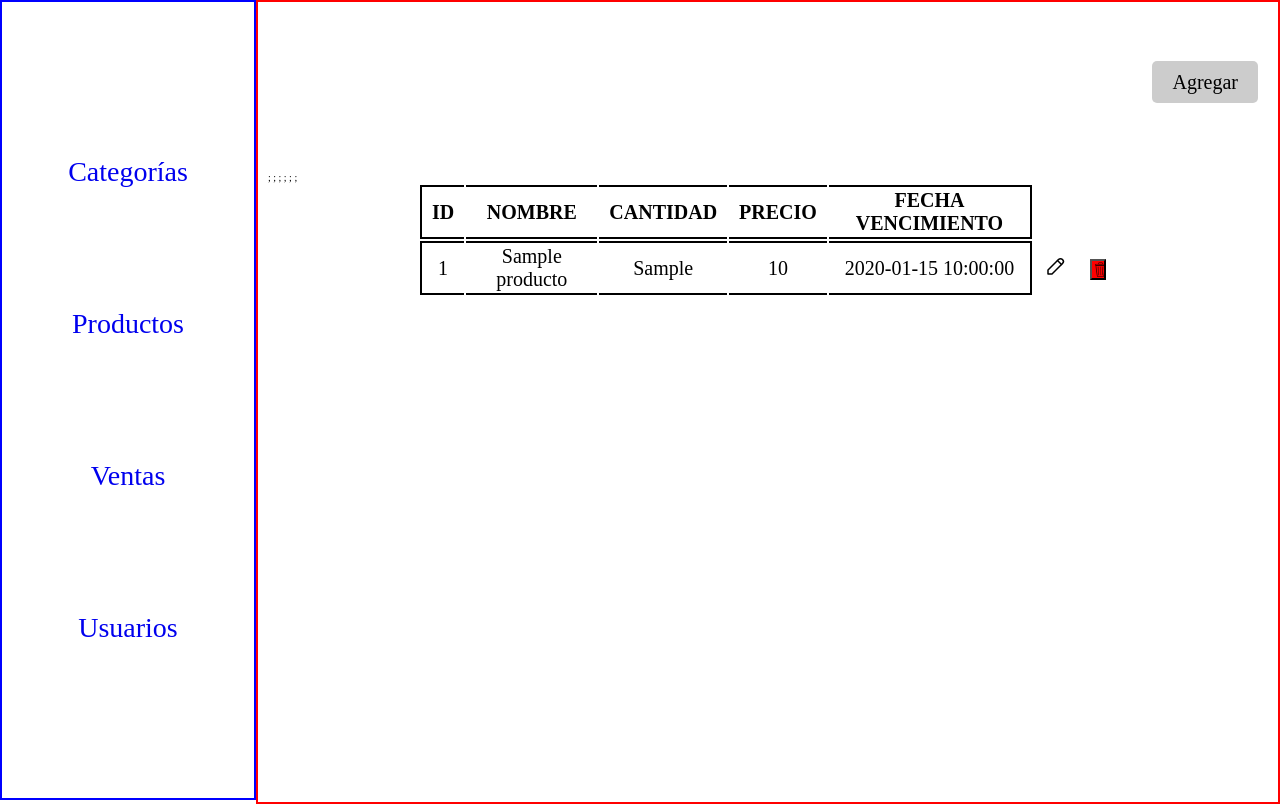
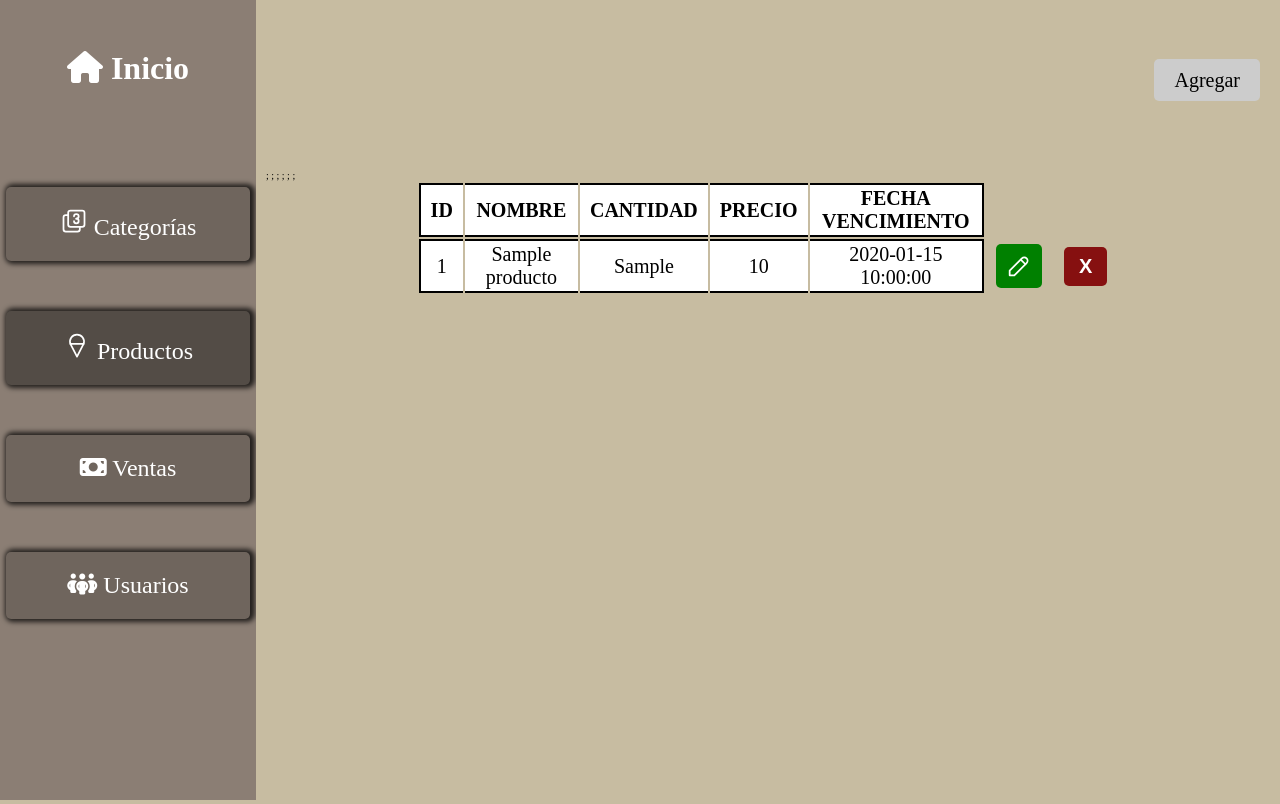
Before and after one commit to RoberthNC/ProyectoEdgar, a PHP site: page /productos.php in a window 1280 px wide. Run offline with PHP 8.4, Linux system fonts and the light colour scheme; tables that the repository leaves empty or names only in its code hold one stand-in row (values such as "Sample post"); some libraries are stand-ins or nearby versions.

Commit message:
css avance

```diff
--- a/build/css/app.css
+++ b/build/css/app.css
@@ -101,50 +101,94 @@ img {
   grid-template-columns: 1fr 4fr;
 }
 
-.sidebard {
+.sidebar {
   height: 100vh;
-  border: 2px solid blue;
+  background-color: #8B7E74;
+  display: flex;
+  flex-direction: column;
+}
+.sidebar__menu-inicio {
+  text-align: center;
+  color: white;
+  font-weight: 800;
+  margin: 5rem 0 10rem 0;
+  font-size: 32px;
 }
 
 nav {
   display: flex;
   flex-direction: column;
-  justify-content: center;
-  row-gap: 15vh;
+  row-gap: 5rem;
   height: 100%;
+  width: 95%;
+  margin: 0 auto;
 }
 nav a {
-  font-size: 28px;
+  color: white;
+  background-color: #6f655d;
+  border-radius: 0.5rem;
+  padding: 2rem 0;
+  box-shadow: 2px 0px 5px 3px rgba(0, 0, 0, 0.75);
+  -webkit-box-shadow: 2px 0px 5px 3px rgba(0, 0, 0, 0.75);
+  -moz-box-shadow: 2px 0px 5px 3px rgba(0, 0, 0, 0.75);
+  font-size: 24px;
   text-align: center;
+}
+nav a:hover {
+  background-color: #534c46;
+}
+nav .seleccionado {
+  background-color: #534c46;
 }
 
 .main {
-  border: 2px solid red;
+  background-color: #C7BCA1;
 }
 
 .contenedor-categorias {
+  margin: 0 auto;
+  max-width: 60rem;
   display: grid;
-  grid-template-columns: repeat(2, 1fr);
+  grid-template-columns: repeat(1, 1fr);
+  align-items: flex-start;
   height: 100%;
 }
 
 .agregar_categorias {
-  margin: auto 0;
+  margin: 10rem 0 0 0;
+  align-self: flex-start;
+  padding: 2rem 0 4rem 0;
+  background-color: rgba(0, 0, 0, 0.3);
   border: 2px solid black;
-  padding: 2rem 0 4rem 0;
+  border-radius: 1rem;
 }
 .agregar_categorias h2 {
-  text-align: left;
+  text-align: center;
   margin-bottom: -2rem;
+  color: white;
+}
+.agregar_categorias input[type=submit] {
+  background-color: white;
+  color: black;
+}
+.agregar_categorias input[type=text] {
+  font-size: 22px;
 }
 
 .listar_categorias {
-  margin: auto 0;
+  margin: -5rem 0 0 0;
+  align-self: flex-start;
   border: 2px solid black;
+  background-color: rgba(0, 0, 0, 0.3);
+  border-radius: 1rem;
   padding: 2rem 0 4rem 0;
+  color: white;
 }
 .listar_categorias li {
-  font-size: 16px;
+  font-size: 18px;
+  color: white;
+  list-style: none;
+  margin-bottom: 10px;
 }
 
 .contenedor-productos {
@@ -178,25 +222,53 @@ nav a {
   text-align: center;
   padding: 2px 10px;
   font-size: 20px;
+  background-color: white;
+}
+.contenedor-tabla .tabla-productos tr .sin-borde_td,
+.contenedor-tabla .tabla-productos tr .sin-borde_th {
+  background-color: transparent;
+}
+.contenedor-tabla .tabla-productos tr .sin-borde_td {
+  border-radius: 10%;
 }
 
 .borde {
   border-top: 2px solid black;
   border-bottom: 2px solid black;
+  background-color: white;
 }
 
 .borde:first-of-type {
   border-left: 2px solid black;
+  background-color: transparent;
 }
 
 .borde:nth-child(5) {
   border-right: 2px solid black;
+  background-color: transparent;
+}
+
+.actualizar {
+  background-color: green;
+  display: flex;
+  align-items: center;
+  justify-content: center;
+  padding: 8px 9px;
+  border-radius: 5px;
 }
 
 .basura {
-  background-image: url("./../../imagenes/papelera-de-reciclaje.png");
-  background-size: cover;
-  background-color: red;
+  background-color: transparent;
+  font-size: 20px;
+  border: none;
+  color: white;
+  font-weight: 900;
+  background-color: rgb(134, 16, 16);
+  padding: 8px 15px;
+  border-radius: 5px;
+}
+.basura:hover {
+  cursor: pointer;
 }
 
 .agregar-producto {
--- a/categorias.php
+++ b/categorias.php
@@ -25,7 +25,7 @@ if($_SERVER["REQUEST_METHOD"]==="POST"){
     <div class="agregar_categorias">
         <form action="" method="POST" class="formulario">
             <h2>Agregar Categoría</h2>
-            <input type="text" name="categoria">
+            <input type="text" name="categoria" placeholder="Agrega una Categoria">
             <input type="submit" value="Agregar Categoría">
         </form>
     </div>
--- a/conexion.php
+++ b/conexion.php
@@ -1,7 +1,7 @@
 <?php
 
 function ConexionBD(){
-    $db = mysqli_connect("localhost","root","","tiendarosas");
+    $db = mysqli_connect("localhost","root","Flash123","tiendarosas");
 
     return $db;
 }
--- a/funciones.php
+++ b/funciones.php
@@ -6,4 +6,10 @@ function debugear($datos){
 
     exit;
 }
+function paginaActual($url){
+    if(str_contains($_SERVER["REQUEST_URI"],$url)){
+        return true;
+    }
+    return false;
+}
 ?>
--- a/includes/layout_principal.php
+++ b/includes/layout_principal.php
@@ -5,17 +5,31 @@
     <meta http-equiv="X-UA-Compatible" content="IE=edge">
     <meta name="viewport" content="width=device-width, initial-scale=1.0">
     <title>Layout</title>
+    <link rel="stylesheet" href="https://use.fontawesome.com/releases/v5.15.4/css/all.css" integrity="sha384-DyZ88mC6Up2uqS4h/KRgHuoeGwBcD4Ng9SiP4dIRy0EXTlnuz47vAwmeGwVChigm" crossorigin="anonymous"/>
+
     <link rel="stylesheet" href="./build/css/app.css">
     <script src="https://kit.fontawesome.com/70a17eec4f.js" crossorigin="anonymous"></script>
 </head>
 <body>
+    <?php paginaActual('hola')?>
     <div class="contenedor-layout">
-        <div class="sidebard">
+        <div class="sidebar">
+            <a class="sidebar__menu-inicio"><i class="fa-solid fa-house"></i> Inicio</a>
             <nav class="menu_nav">
-                <a href="categorias.php">Categorías</a>
-                <a href="productos.php">Productos</a>
-                <a href="ventas.php">Ventas</a>
-                <a href="usuarios.php">Usuarios</a>
+                <a class="<?php echo paginaActual('categoria')? 'seleccionado':''?>" href="categorias.php"><svg xmlns="http://www.w3.org/2000/svg" class="icon icon-tabler icon-tabler-box-multiple-3" width="28" height="28" viewBox="0 0 24 24" stroke-width="1.5" stroke="#ffffff" fill="none" stroke-linecap="round" stroke-linejoin="round">
+                    <path stroke="none" d="M0 0h24v24H0z" fill="none"/>
+                    <rect x="7" y="3" width="14" height="14" rx="2" />
+                    <path d="M17 17v2a2 2 0 0 1 -2 2h-10a2 2 0 0 1 -2 -2v-10a2 2 0 0 1 2 -2h2" />
+                    <path d="M14 10a2 2 0 1 0 -2 -2" />
+                    <path d="M12 12a2 2 0 1 0 2 -2" />
+                    </svg> Categorías</a>
+                <a class="<?php echo paginaActual('productos')? 'seleccionado':''?>" href="productos.php"><svg xmlns="http://www.w3.org/2000/svg" class="icon icon-tabler icon-tabler-ice-cream-2" width="28" height="28" viewBox="0 0 24 24" stroke-width="1.5" stroke="#ffffff" fill="none" stroke-linecap="round" stroke-linejoin="round">
+                    <path stroke="none" d="M0 0h24v24H0z" fill="none"/>
+                    <path d="M17.657 11.004a6 6 0 1 0 -11.315 0" />
+                    <path d="M6.342 11l5.658 11l5.657 -10.996z" />
+                    </svg> Productos</a>
+                <a class="<?php echo paginaActual('ventas')? 'seleccionado':''?>" href="ventas.php"><i class="fa-solid fa-money-bill"></i> Ventas</a>
+                <a class="<?php echo paginaActual('usuarios')? 'seleccionado':''?>" href="usuarios.php"><i class="fa-solid fa-people-group"></i> Usuarios</a>
             </nav>
         </div>
         <div class="main">
@@ -25,4 +39,6 @@
         </div>
     </div>
 </body>
+<script defer src="https://use.fontawesome.com/releases/v5.15.4/js/all.js" integrity="sha384-rOA1PnstxnOBLzCLMcre8ybwbTmemjzdNlILg8O7z1lUkLXozs4DHonlDtnE7fpc" crossorigin="anonymous"></script>
+
 </html>
--- a/productos.php
+++ b/productos.php
@@ -28,8 +28,8 @@ if($_SERVER["REQUEST_METHOD"]==="POST"){
                 <th class="borde">CANTIDAD</th>
                 <th class="borde">PRECIO</th>
                 <th class="borde">FECHA VENCIMIENTO</th>
-                <th></th>
-                <th></th>
+                <th class="sin-borde_th"></th>
+                <th class="sin-borde_th"></th>
             </tr>
             <?php
             if($resultados->num_rows>0){
@@ -40,15 +40,15 @@ if($_SERVER["REQUEST_METHOD"]==="POST"){
                     <td class='borde'><?php echo $row["cantidad"]?></td>;
                     <td class='borde'><?php echo $row["precio"]?></td>;
                     <td class='borde'><?php echo $row["fecha_vencimiento"]?></td>;
-                    <td><a href="./actualizarproductos.php?id=<?php echo $row["id_prod"];?>"><svg xmlns="http://www.w3.org/2000/svg" class="icon icon-tabler icon-tabler-pencil" width="24" height="24" viewBox="0 0 24 24" stroke-width="1.5" stroke="#000000" fill="none" stroke-linecap="round" stroke-linejoin="round">
-                    <path stroke="none" d="M0 0h24v24H0z" fill="none"/>
-                    <path d="M4 20h4l10.5 -10.5a1.5 1.5 0 0 0 -4 -4l-10.5 10.5v4" />
-                    <line x1="13.5" y1="6.5" x2="17.5" y2="10.5" />
-                  </svg></a></td>
-                    <td>
+                    <td class="sin-borde_td"><a  href="./actualizarproductos.php?id=<?php echo $row["id_prod"];?>"><div class="actualizar"><svg xmlns="http://www.w3.org/2000/svg" class="icon icon-tabler icon-tabler-pencil" width="28" height="28" viewBox="0 0 24 24" stroke-width="1.5" stroke="#ffffff" fill="none" stroke-linecap="round" stroke-linejoin="round">
+  <path stroke="none" d="M0 0h24v24H0z" fill="none"/>
+  <path d="M4 20h4l10.5 -10.5a1.5 1.5 0 0 0 -4 -4l-10.5 10.5v4" />
+  <line x1="13.5" y1="6.5" x2="17.5" y2="10.5" />
+</svg></div></a></td>
+                    <td class="sin-borde_td">
                         <form action="" method="POST">
                             <input type="hidden" name="id" value="<?php echo $row["id_prod"]?>">
-                            <input type="submit" value="" class="basura">
+                            <input  type="submit" value="X" class="basura" >
                         </form>
                     </td>
                     </tr>;
--- a/src/css/base/_mixins.scss
+++ b/src/css/base/_mixins.scss
@@ -0,0 +1,3 @@
+@mixin color-gradiente($color){
+    background-image: linear-gradient(to right,rgba($color,0.5),($color,0.8));
+}
--- a/src/css/base/_variables.scss
+++ b/src/css/base/_variables.scss
@@ -1,2 +1,6 @@
 $verde:rgba(250,50,5);
 $negro:#000;
+$principal: #65647C;
+$secundario: #8B7E74;
+$menu:#C7BCA1;
+$tercero:#F1D3B3;
--- a/src/css/layouts/_layout_principal.scss
+++ b/src/css/layouts/_layout_principal.scss
@@ -5,24 +5,50 @@
     grid-template-columns: 1fr 4fr;
 }
 
-.sidebard{
+.sidebar{
     height: 100vh;
-    border: 2px solid blue;
+    background-color: $secundario;
+    display:flex;
+    flex-direction: column;
+
+    &__menu-inicio{
+        text-align: center;
+        color:white;
+        font-weight: 800;
+        margin:5rem 0 10rem 0;
+        font-size: 32px;
+    }
 }
 
 nav{
     display: flex;
     flex-direction: column;
-    justify-content: center;
-    row-gap: 15vh;
+    row-gap: 5rem;
     height: 100%;
+    width: 95%;
+    margin: 0 auto;
     a{
-        font-size: 28px;
+        color:white;
+        background-color: darken($secundario,10);
+        border-radius: 0.5rem;
+        padding:2rem 0;
+        box-shadow: 2px 0px 5px 3px rgba(0,0,0,0.75);
+        -webkit-box-shadow: 2px 0px 5px 3px rgba(0,0,0,0.75);
+        -moz-box-shadow: 2px 0px 5px 3px rgba(0,0,0,0.75);        font-size: 24px;
         text-align: center;
+
+        &:hover{
+            background-color: darken($secundario,20);
+
+        }
+    }
+    .seleccionado{
+        background-color: darken($secundario,20);
+
     }
 }
 
 .main{
-    border: 2px solid red;
+    background-color: $menu;
 
 }
--- a/src/css/layouts/_productos.scss
+++ b/src/css/layouts/_productos.scss
@@ -29,7 +29,19 @@
                 text-align: center;
                 padding: 2px 10px;
                 font-size: 20px;
+                background-color: white;
+
             }
+            .sin-borde_td,
+            .sin-borde_th
+            {
+                background-color: transparent;
+
+            }
+            .sin-borde_td{
+                border-radius: 10%;
+            }
+
         }
     }
 }
@@ -37,20 +49,40 @@
 .borde{
     border-top: 2px solid black;
     border-bottom: 2px solid black;
+    background-color: white;
 }
 
 .borde:first-of-type{
     border-left: 2px solid black;
+    background-color:transparent;
+
 }
 
 .borde:nth-child(5){
     border-right: 2px solid black;
+    background-color: transparent;
 }
 
+.actualizar{
+    background-color:green;
+    display: flex;
+    align-items: center;
+    justify-content: center;
+    padding:8px 9px;
 
+    border-radius: 5px;
 
+}
 .basura{
-    background-image: url("./../../imagenes/papelera-de-reciclaje.png");
-    background-size: cover;
-    background-color: red;
+    background-color: transparent;
+    font-size: 20px;
+    border: none;
+    color:white;
+    font-weight: 900;
+    background-color:rgb(134, 16, 16) ;
+    padding:8px 15px;
+    border-radius: 5px;
+    &:hover{
+        cursor: pointer;
+    }
 }
```
Also changed, not shown: src/css/layouts/_categorias.scss (+32 -7 lines).
